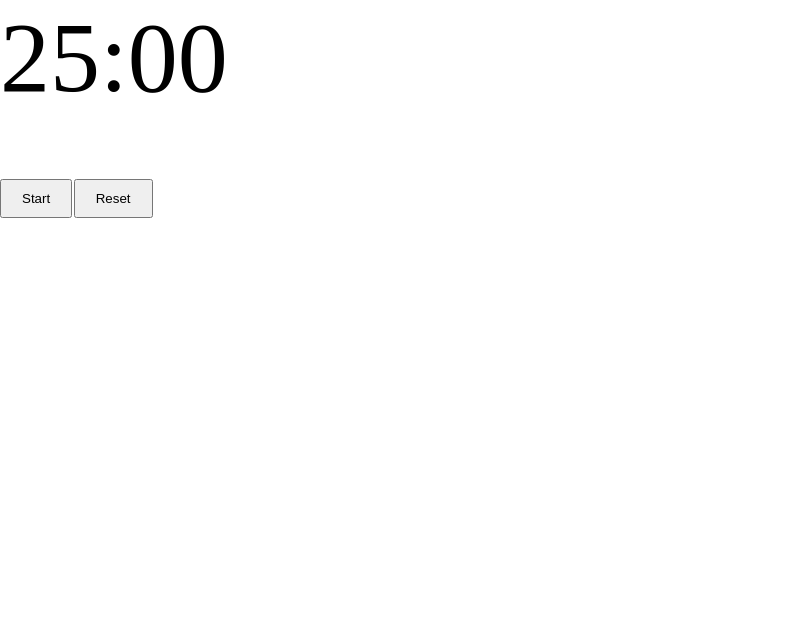
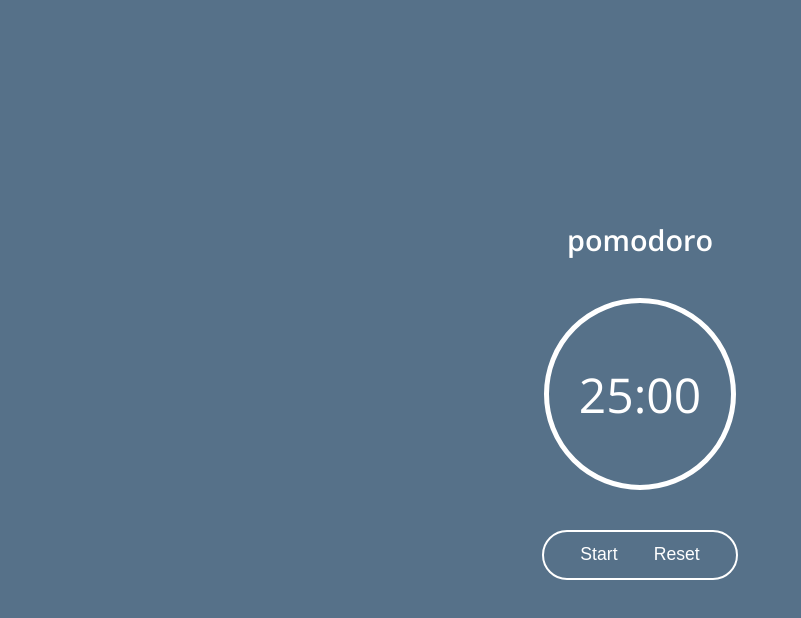
Before and after one commit to SouravsGithub/Pomodoro-App, a plain HTML site: page index.html in a window 1280 px wide. Shown: the whole page, without its empty margins (0-801 px from the left). Drawn offline with nearby package versions, Linux system fonts and the light colour scheme.

Commit message:
gave it some basic styling

```diff
--- a/index.html
+++ b/index.html
@@ -4,10 +4,16 @@
     <meta charset="UTF-8">
     <meta http-equiv="X-UA-Compatible" content="IE=edge">
     <meta name="viewport" content="width=device-width, initial-scale=1.0">
+    <link rel="preconnect" href="https://fonts.googleapis.com">
+    <link rel="preconnect" href="https://fonts.gstatic.com" crossorigin>
+    <link href="https://fonts.googleapis.com/css2?family=Open+Sans:wght@400;500;600&display=swap" rel="stylesheet">
     <link rel="stylesheet" href="style.css">
     <title>Pomodoro App</title>
 </head>
 <body>
+
+    <section class="container">
+        <h1>pomodoro</h1>
         <section class="timer">
             <p class="minutes"></p>
             <p>:</p>
@@ -17,6 +23,8 @@
             <button class="start">Start</button>
             <button class="reset">Reset</button>
         </section>
+    </section>
+
     <script src="script.js"></script>
 </body>
 </html>
--- a/style.css
+++ b/style.css
@@ -4,17 +4,45 @@
     box-sizing: border-box;
 }
 html, body {
-    font-size: 62.5%;
+    font-family: 'Open Sans', sans-serif;
+}
+body {
+    height: 100vh;
+    display: flex;
+    align-items: center;
+    justify-content: center;
+    background-color: #567189;
+    color: white;
+}
+h1 {
+    font-size: 1.8rem;
+}
+.container {
+    height: 50%;
+    display: flex;
+    flex-direction: column;
+    align-items: center;
+    justify-content: space-around;
 }
 .timer {
-    max-width: 10%;
-    display: grid;
-    grid-template-columns: repeat(3, 1fr);
-    margin-bottom: 5%;
+    display: flex;
+    justify-content: center;
+    align-items: center;
+    border: 5px solid white;
+    border-radius: 50%;
+    font-size: 3rem;
+    width: 12rem;
+    height: 12rem;
 }
-.timer p {
-    font-size: 10rem;
+.controls {
+    border: 2px solid white;
+    padding: 0.3rem 1.3rem;
+    border-radius: 5em;
 }
 .controls button {
-    padding: 1rem 2rem;
+    background-color: #567189;
+    color: white;
+    padding: 0.5rem 1rem;
+    border: none;
+    font-size: 1.1rem;
 }
```
Lines whose indentation alone changed are shown as unchanged.
